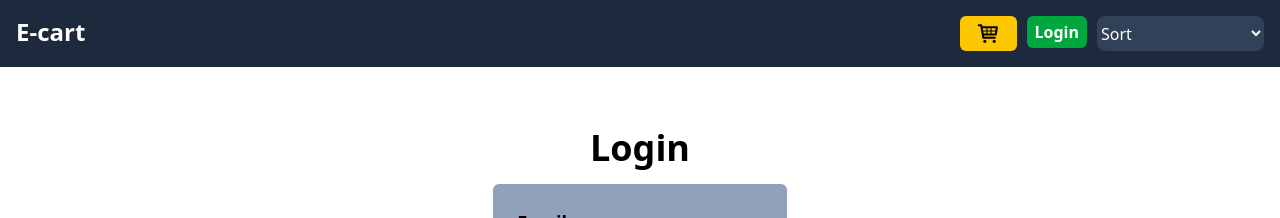
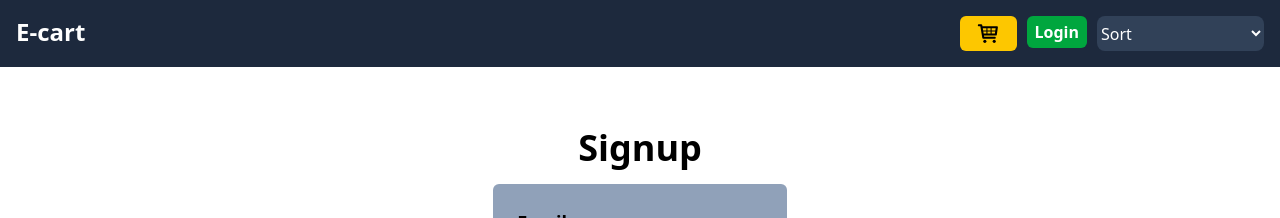
Before and after one commit to El-Drago11/e-cart, a Next.js app: page /signup in a window 1280 px wide. Shown: the top 218 px of the page. Built offline with nearby package versions, Linux system fonts and the light colour scheme.

Commit message:
Added Login context provider

```diff
--- a/src/app/signup/page.js
+++ b/src/app/signup/page.js
@@ -16,7 +16,7 @@ const Login = () => {
 
     return (
         <div className="flex flex-col items-center justify-center w-full">
-            <div className="font-bold text-4xl text-center mb-4">Login</div>
+            <div className="font-bold text-4xl text-center mb-4">Signup</div>
 
             <form
                 className="bg-slate-400 p-6 rounded-md flex flex-col gap-7 w-11/12 md:w-1/2 lg:w-[25%] py-6"
```
